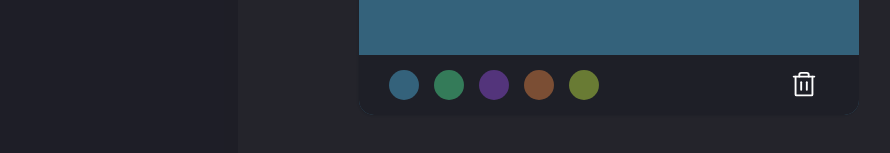
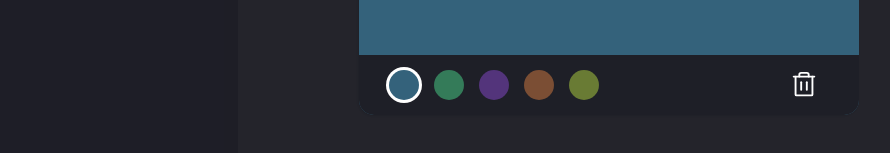
Before and after one commit to RonaldoCReis/Blocks, a React (Vite) app: page / in a window 1280 px wide. Both pictures are taken after a click on the button "Create block". Shown: the part 605-758 px from the top of the page, without its empty margins (31-921 px from the left). Built offline with nearby package versions, Linux system fonts and the light colour scheme.

Commit message:
color filter

```diff
--- a/src/App.tsx
+++ b/src/App.tsx
@@ -8,12 +8,13 @@ import styles from './App.module.scss';
 import Block from './components/Block';
 import Title from './components/Title';
 import Text from './components/Text';
-import { RecoilRoot, useRecoilValue } from 'recoil';
+import { RecoilRoot, useRecoilState, useRecoilValue } from 'recoil';
 import {
   activeIdState,
   blocksState,
   blockType,
   colorsState,
+  filterColorState,
   filterState,
   modalState,
 } from './state/atoms';
@@ -23,8 +24,16 @@ const App = () => {
   const modal = useRecoilValue(modalState);
   const colors = useRecoilValue(colorsState);
   const filter = useRecoilValue(filterState);
+  const [filterColor, setFilterColor] = useRecoilState(filterColorState);
   const [filterBlocks, setFilterBlocks] = useState<blockType[]>([]);
 
+  function colorFilter(color: string) {
+    if (filterColor !== color) {
+      setFilterColor(color);
+    } else {
+      setFilterColor('');
+    }
+  }
   useEffect(() => {
     const text = blocks.filter((block) => {
       if (filter) {
@@ -36,15 +45,28 @@ const App = () => {
         return true;
       }
     });
-    setFilterBlocks(text);
-  }, [filter, blocks]);
+
+    const color = text.filter((block) => {
+      if (filterColor) {
+        return block.color === filterColor;
+      } else {
+        return true;
+      }
+    });
+    setFilterBlocks(color);
+  }, [filter, blocks, filterColor]);
   return (
     <div className={styles.app}>
       <aside>
         <Logo />
         <div className={styles.filter}>
           {colors.map((color) => (
-            <FilterBall key={color} color={color} />
+            <FilterBall
+              active={color === filterColor}
+              click={() => colorFilter(color)}
+              key={color}
+              color={color}
+            />
           ))}
         </div>
       </aside>
--- a/src/components/FilterBall/FilterBall.module.scss
+++ b/src/components/FilterBall/FilterBall.module.scss
@@ -3,4 +3,7 @@
   height: 40px;
   border-radius: 50%;
   cursor: pointer;
+  &.active {
+    box-shadow: 0px 0px 0px 3px #fff;
+  }
 }
--- a/src/components/FilterBall/FilterBall.tsx
+++ b/src/components/FilterBall/FilterBall.tsx
@@ -5,13 +5,14 @@ interface ballTypes {
   color: string;
   size?: number;
   click?: any;
+  active: boolean;
 }
 
-const FilterBall = ({ color, size = 40, click }: ballTypes) => {
+const FilterBall = ({ color, size = 40, click, active }: ballTypes) => {
   return (
     <div
       onClick={click}
-      className={styles.ball}
+      className={`${styles.ball} ${active && styles.active}`}
       style={{ background: color, width: size, height: size }}
     ></div>
   );
--- a/src/components/Modal/Modal.tsx
+++ b/src/components/Modal/Modal.tsx
@@ -103,15 +103,16 @@ const Modal = () => {
         ></textarea>
         <div className={styles.footer}>
           <div className={styles.changeColor}>
-            {colors.map((color) => (
+            {colors.map((colorBall) => (
               <FilterBall
                 click={() => {
-                  console.log(color);
-                  setColor(color);
+                  console.log(colorBall);
+                  setColor(colorBall);
                 }}
+                active={colorBall === color}
                 size={30}
-                key={color}
-                color={color}
+                key={colorBall}
+                color={colorBall}
               />
             ))}
           </div>
--- a/src/state/atoms.tsx
+++ b/src/state/atoms.tsx
@@ -43,3 +43,8 @@ export const filterState = atom({
   key: 'filterState',
   default: '',
 });
+
+export const filterColorState = atom({
+  key: 'filterColorState',
+  default: '',
+});
```
